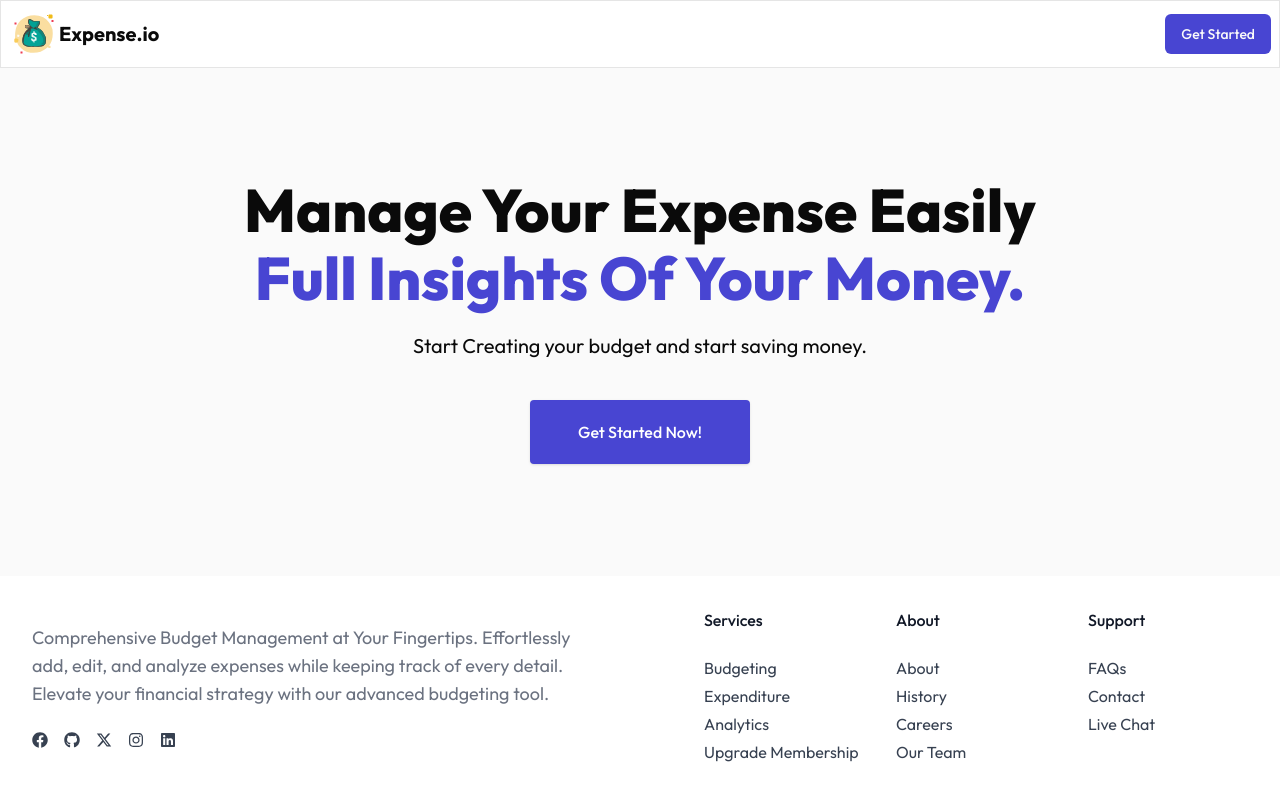
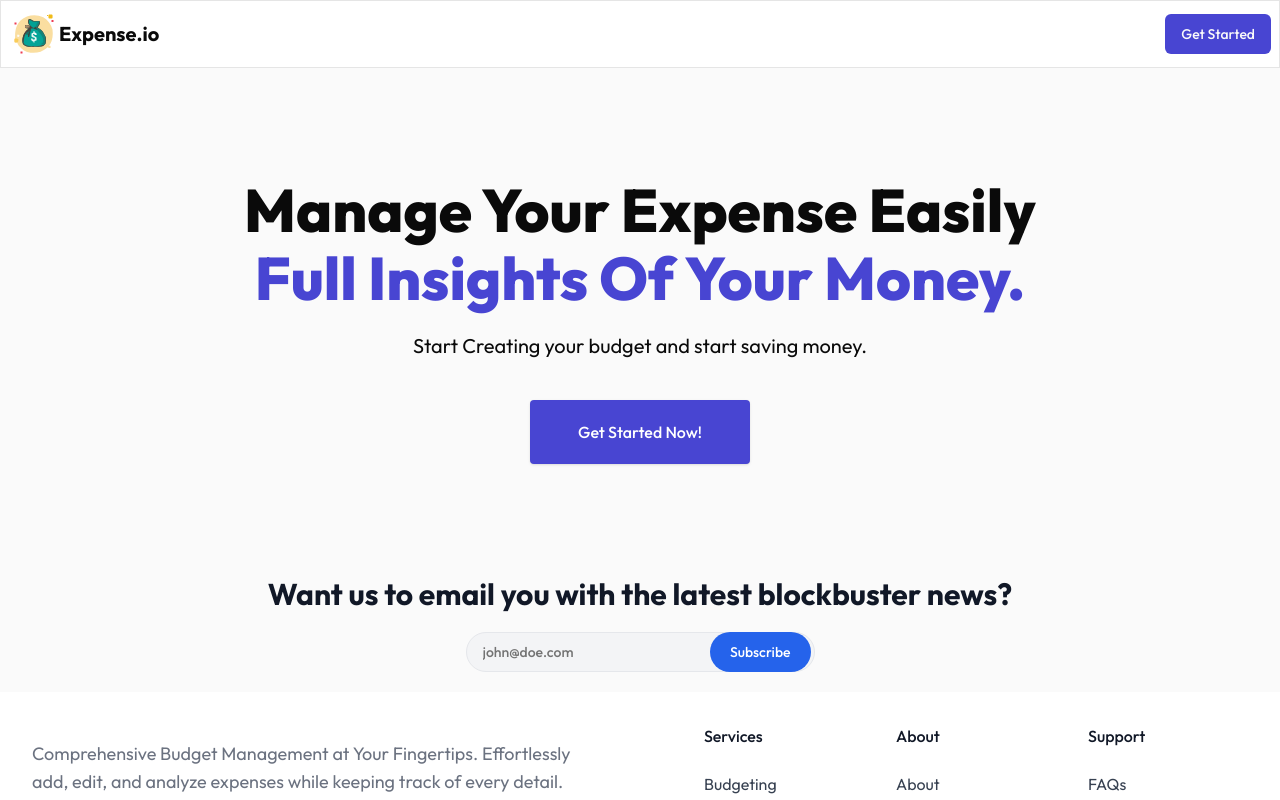
Before and after one commit to ShahbaazX786/Xpense.io, a Next.js app: page / in a window 1280 px wide. Shown: the top 800 px of the page. Built offline with nearby package versions, Linux system fonts and the light colour scheme; no server answers.

Commit message:
Added a newsletter component in hero section

```diff
--- a/app/_components/Hero.tsx
+++ b/app/_components/Hero.tsx
@@ -1,4 +1,5 @@
 import Link from "next/link";
+import Newsletter from "./Newsletter";
 
 const Hero = () => {
     return (
@@ -12,6 +13,7 @@ const Hero = () => {
                     </div>
                 </div>
             </div>
+            <Newsletter />
         </section>
     )
 }
--- /dev/null
+++ b/app/_components/Newsletter.tsx
@@ -0,0 +1,31 @@
+import { Button } from '@/components/ui/button';
+import { Input } from '@/components/ui/input';
+import React from 'react'
+
+const Newsletter = () => {
+    return (
+        <section className="container">
+            <div className='flex flex-col justify-center items-center'>
+                <strong className="block text-center text-xl font-bold text-gray-900 sm:text-3xl">
+                    Want us to email you with the latest blockbuster news?
+                </strong>
+                <form className="my-5">
+                    <div className="relative max-w-xl">
+                        <label className="sr-only" htmlFor="email"> Email </label>
+                        <Input
+                            className="w-full rounded-full border-gray-200 bg-gray-100 p-4 pe-32 text-sm font-medium"
+                            id="email"
+                            type="email"
+                            placeholder="john@doe.com"
+                        />
+                        <Button className="absolute end-1 top-1/2 -translate-y-1/2 rounded-full bg-blue-600 px-5 py-3 text-sm font-medium text-white transition hover:bg-blue-700">
+                            Subscribe
+                        </Button>
+                    </div>
+                </form>
+            </div>
+        </section>
+    )
+}
+
+export default Newsletter;
```
